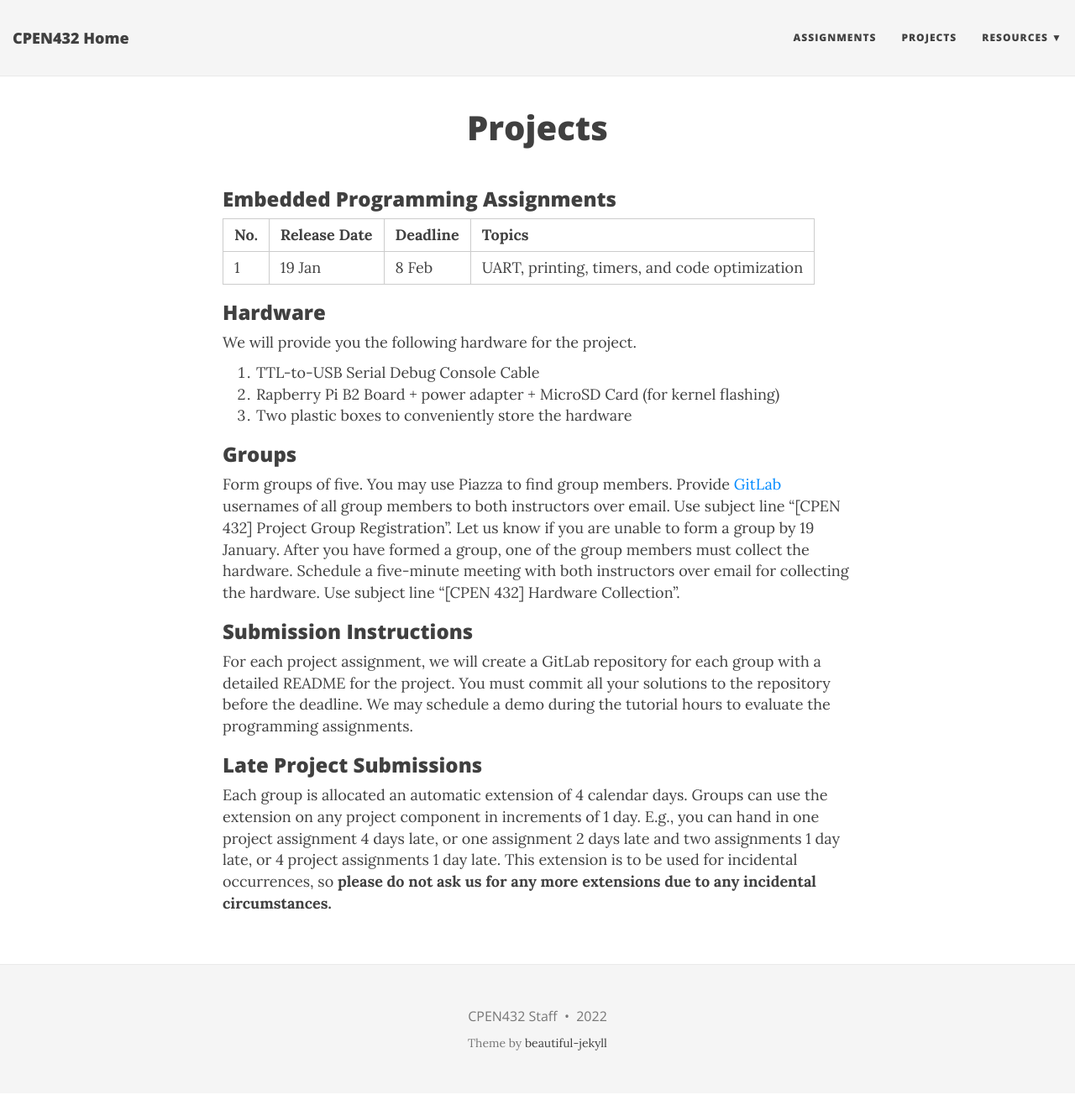
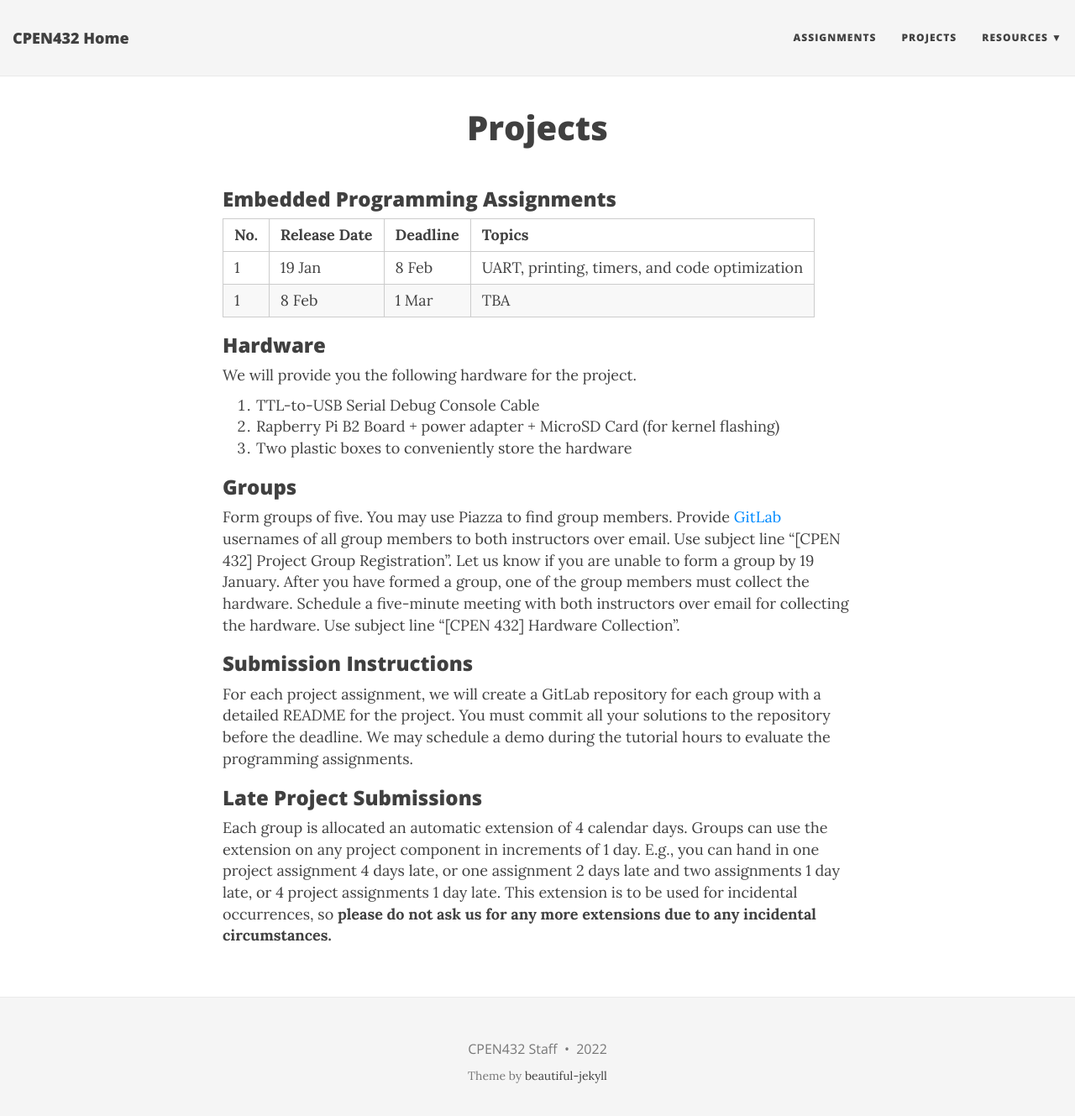
Before and after one commit to CPEN432/cpen432.github.io, a Jekyll site: the page built from projects.md, in a window 1280 px wide and 1341 px high. Shown: the top 1329 px of the window at 84% size. Built offline with Jekyll 4.4.1, drawn with Linux system fonts in a browser that asks for light colours; nearby versions of some CDN libraries.

Commit message:
Update projects.md

```diff
--- a/projects.md
+++ b/projects.md
@@ -7,6 +7,7 @@ title: Projects
 | **No.** | **Release Date** | **Deadline** | **Topics** |
 |:--------|:-----------------|:-------------|:-----------|
 |  1  | 19 Jan | 8 Feb | UART, printing, timers, and code optimization |
+|  1  | 8 Feb | 1 Mar | TBA |
 
 <!-- [README](https://gitlab.com/cpen432-wt2-2021-2022/p1/release/-/blob/main/README.md) | -->
 
```
